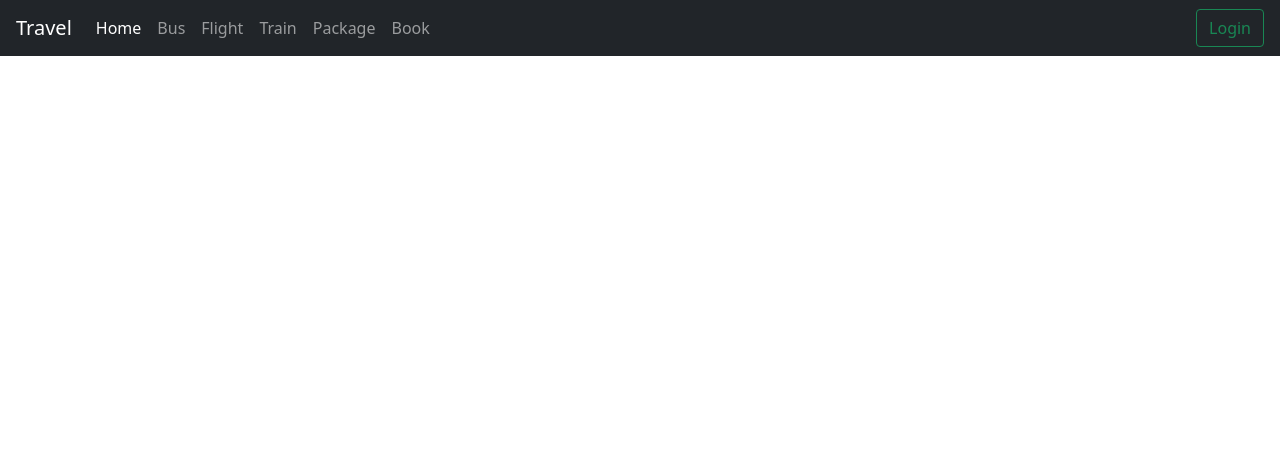
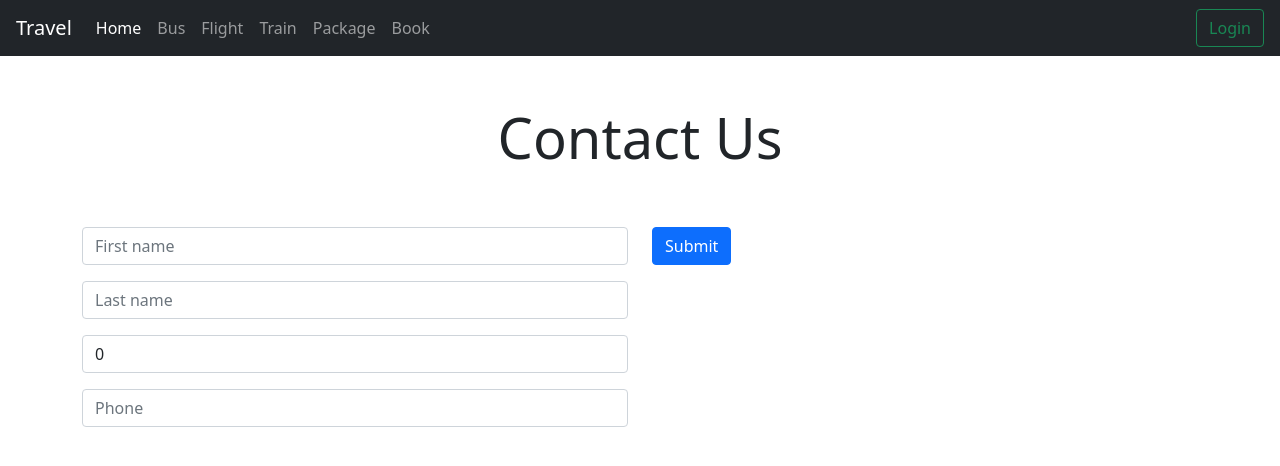
Before and after one commit to Madhav-Khandelwal/tour_and_travel, an Angular app: page /booking-page in a window 1280 px wide. Before the commit this address led to /. Shown: the top 466 px of the page. Built offline with nearby package versions, Linux system fonts and the light colour scheme.

Commit message:
added booking page

```diff
--- a/src/app/app-routing.module.ts
+++ b/src/app/app-routing.module.ts
@@ -1,5 +1,6 @@
 import { NgModule } from '@angular/core';
 import { RouterModule, Routes } from '@angular/router';
+import { BookingPageComponent } from './booking-page/booking-page.component';
 import { BookingComponent } from './booking/booking.component';
 import { HomeComponent } from './home/home.component';
 import { RegisterUserComponent } from './register-user/register-user.component';
@@ -10,6 +11,7 @@ const routes: Routes = [
   {path: 'home', component: HomeComponent },
   {path: 'login', component: RegisterUserComponent},
   {path: 'book', component: BookingComponent},
+  {path: 'booking-page', component: BookingPageComponent},
 
 ];
 
--- a/src/app/app.module.ts
+++ b/src/app/app.module.ts
@@ -21,6 +21,7 @@ import { ContactComponent } from './contact/contact.component';
 import { FooterComponent } from './footer/footer.component';
 import { PackageComponent } from './package/package.component';
 import { BookingComponent } from './booking/booking.component';
+import { BookingPageComponent } from './booking-page/booking-page.component';
 
 @NgModule({
   declarations: [
@@ -31,7 +32,8 @@ import { BookingComponent } from './booking/booking.component';
     ContactComponent,
     FooterComponent,
     PackageComponent,
-    BookingComponent
+    BookingComponent,
+    BookingPageComponent
   ],
   imports: [
     BrowserModule,
--- /dev/null
+++ b/src/app/booking-detail.ts
@@ -0,0 +1,7 @@
+export class BookingDetail {
+    firstName:string="";
+    lastName:string="";
+    gender:string="";
+    age:number=0;
+    constructor(){}
+}
--- /dev/null
+++ b/src/app/booking-page/booking-page.component.html
@@ -0,0 +1,28 @@
+<div class="container my-5 ">
+    <h1 class="display-4  text-center">Contact Us</h1>
+    <!-- <p class="text-center" [class.text-success]="contact_msg">{{contact_msg}}</p> -->
+    <form #bookingForm="ngForm"  (ngSubmit)="onSubmit();bookingForm.reset()" >
+        <div class="row py-5">
+            <div class="col-md-6">
+
+                <div class="form-group">
+                    <input type="email" class="form-control" [(ngModel)]="bookingModel.firstName" name="firstname" placeholder="First name" required>
+                </div>
+                <div class="form-group">
+                    <input type="email" class="form-control" [(ngModel)]="bookingModel.lastName" name="lastname" placeholder="Last name" required>
+                </div>
+                <div class="form-group">
+                    <input type="email" class="form-control" [(ngModel)]="bookingModel.age" name="email" placeholder="Email" required>
+                </div>
+                <div class="form-group">
+                    <input type="email" class="form-control"  [(ngModel)]="bookingModel.gender" name="phone" placeholder="Phone" required>
+                </div>
+            </div>
+            <div class="col-md-6">
+
+                <button type="submit" class="btn btn-primary">Submit</button>
+            </div>
+        </div>
+
+    </form>
+</div>
--- /dev/null
+++ b/src/app/booking-page/booking-page.component.ts
@@ -0,0 +1,20 @@
+import { Component, OnInit } from '@angular/core';
+import { BookingDetail } from '../booking-detail';
+
+@Component({
+  selector: 'app-booking-page',
+  templateUrl: './booking-page.component.html',
+  styleUrls: ['./booking-page.component.css']
+})
+export class BookingPageComponent{
+
+  bookingModel=new BookingDetail();
+  constructor() { }
+
+  onSubmit(){
+
+  }
+
+
+
+}
--- a/src/app/booking/booking.component.html
+++ b/src/app/booking/booking.component.html
@@ -46,7 +46,7 @@
     </div>
     <div class="row">
       <div class="col-md-12 text-center">
-        <button type="button" class="btn btn-primary">Book</button>
+        <a class="btn btn-primary" routerLink="booking" style="width:20%;float:right">Book</a>
       </div>
     </div>
   </div>
```
Also changed, not shown: src/app/booking-page/booking-page.component.css (added), 2 other files (tests, documents, lock files or other folders).
